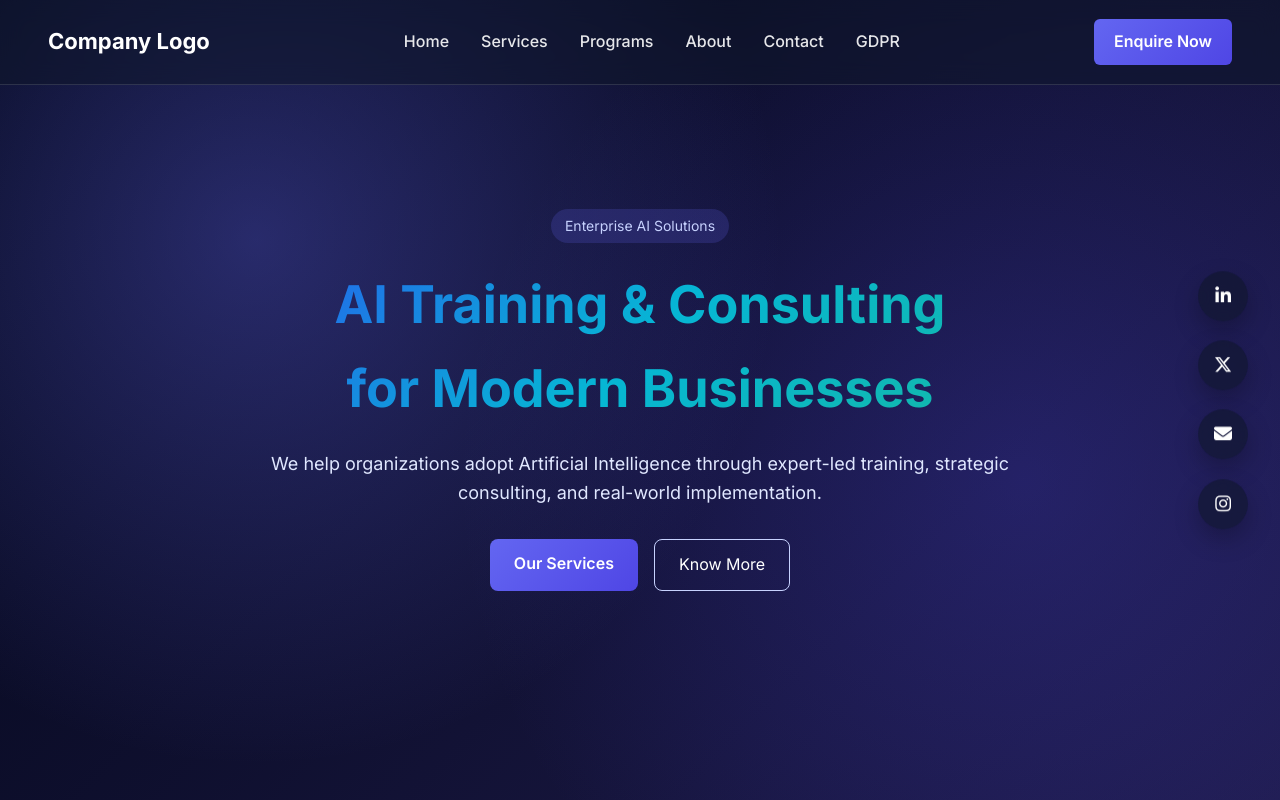
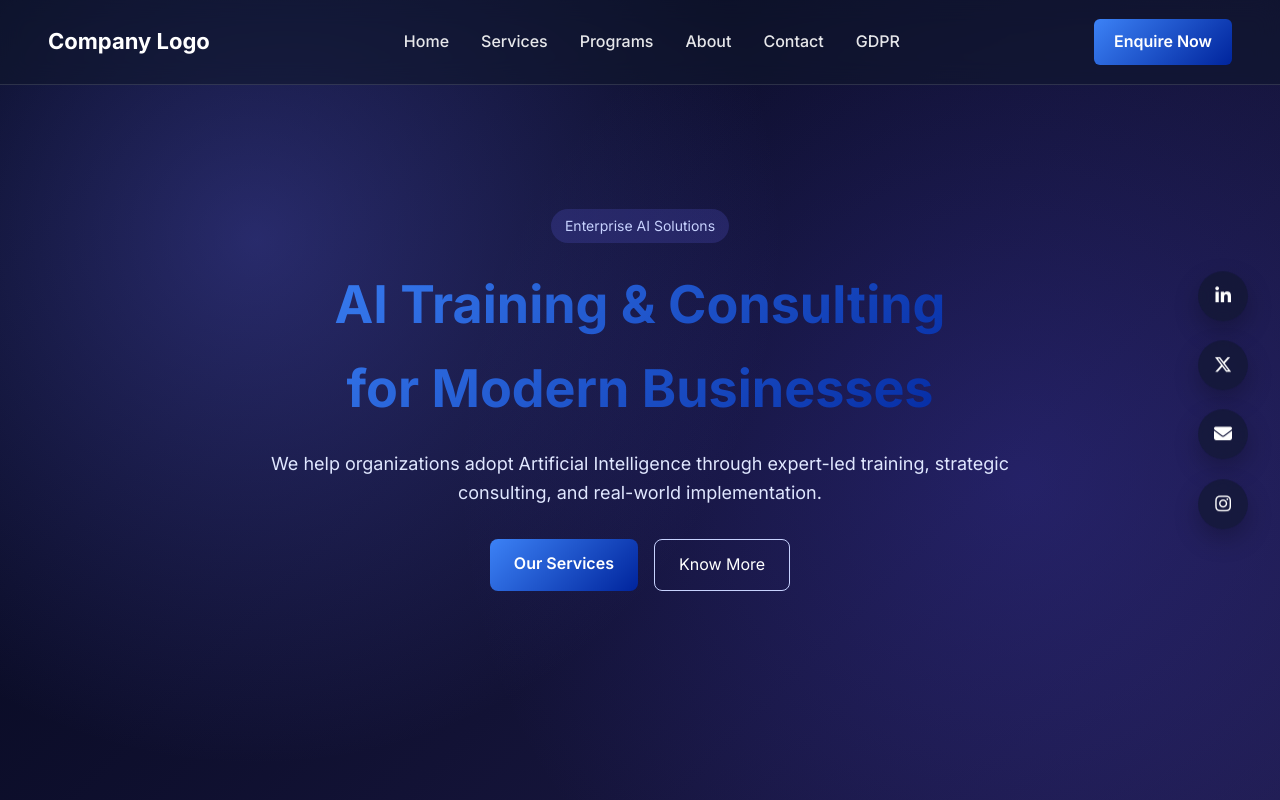
Before and after one commit to AryanPote/TechSoftAI, a plain HTML site: page index.html in a window 1280 px wide. Shown: the top 800 px of the page. Drawn offline with Linux system fonts and the light colour scheme.

Commit message:
Update style.css

```diff
--- a/style.css
+++ b/style.css
@@ -70,7 +70,7 @@ body {
 }
 
 .btn-enquire {
-  background: linear-gradient(135deg, #6366f1, #4f46e5);
+  background: linear-gradient(135deg, #3c82f6 0%, #00249c 100%);
   color: #fff;
   padding: 10px 20px;
   border-radius: 6px;
@@ -127,7 +127,7 @@ body {
   margin-bottom: 20px;
 
   /* Vibrant gradient text */
-  background: linear-gradient(135deg, #2563eb, #06b6d4, #14b8a6);
+  background: linear-gradient(135deg, #3c82f6 0%, #00249c 100%);
 
   -webkit-background-clip: text;
   -webkit-text-fill-color: transparent;
@@ -152,7 +152,7 @@ body {
 
 /* ===== BUTTONS ===== */
 .btn-primary {
-  background: linear-gradient(135deg, #6366f1, #4f46e5);
+  background: linear-gradient(135deg, #3c82f6 0%, #00249c 100%);
   color: #fff;
   padding: 12px 24px;
   border-radius: 8px;
```
